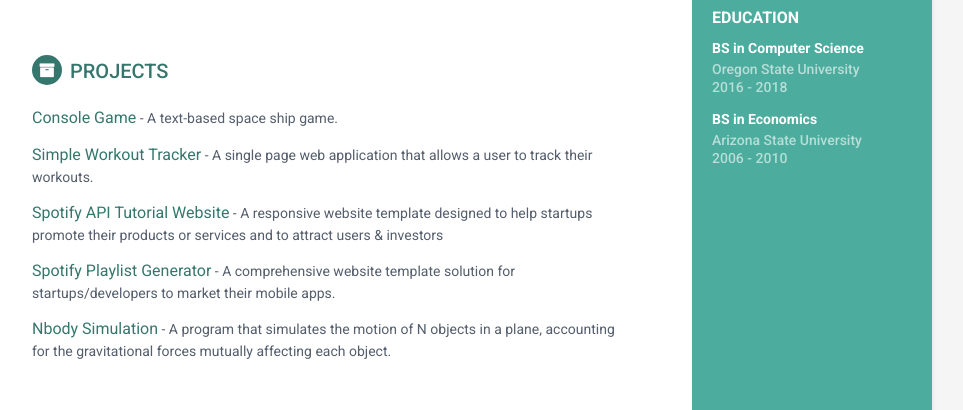
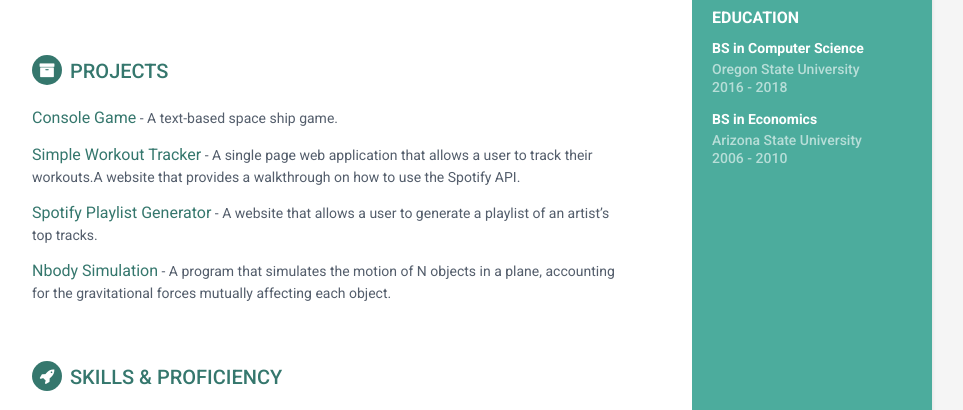
Before and after one commit to jcisneros01/jcisneros01.github.io, a plain HTML site: page index.html in a window 1280 px wide. Shown: the part 375-785 px from the top of the page, without its empty margins (188-1151 px from the left). Drawn offline with Linux system fonts and the light colour scheme.

Commit message:
updated project desc

```diff
--- a/index.html
+++ b/index.html
@@ -85,13 +85,10 @@
                 </div><!--//item-->
                 <div class="item">
                     <span class="project-title"><a href="http://138.197.198.178:3087" target="_blank">Simple Workout Tracker</a></span> -
-                    <span class="project-tagline">A single page web application that allows a user to track their workouts.</span>
+                    <span class="project-tagline">A single page web application that allows a user to track their workouts.</span>A website that provides a walkthrough on how to use the Spotify API.</span>
                 </div><!--//item-->
                 <div class="item">
-                    <span class="project-title"><a href="http://web.engr.oregonstate.edu/~cisnejos/HowTo/starthere.html" target="_blank">Spotify API Tutorial Website</a></span> - <span class="project-tagline">A responsive website template designed to help startups promote their products or services and to attract users &amp; investors</span>
-                </div><!--//item-->
-                <div class="item">
-                    <span class="project-title"><a href="http://138.197.198.178:8888" target="_blank">Spotify Playlist Generator</a></span> - <span class="project-tagline">A comprehensive website template solution for startups/developers to market their mobile apps. </span>
+                    <span class="project-title"><a href="http://138.197.198.178:8888" target="_blank">Spotify Playlist Generator</a></span> - <span class="project-tagline">A website that allows a user to generate a playlist of an artist’s top tracks.</span>
                 </div><!--//item-->
                 <div class="item">
                     <span class="project-title"><a href="https://github.com/jcisneros01/NbodySimulation" target="_blank">Nbody Simulation</a></span> - <span class="project-tagline">A program that simulates the motion of N objects in a plane, accounting for the gravitational forces mutually affecting each object. </span>
```
